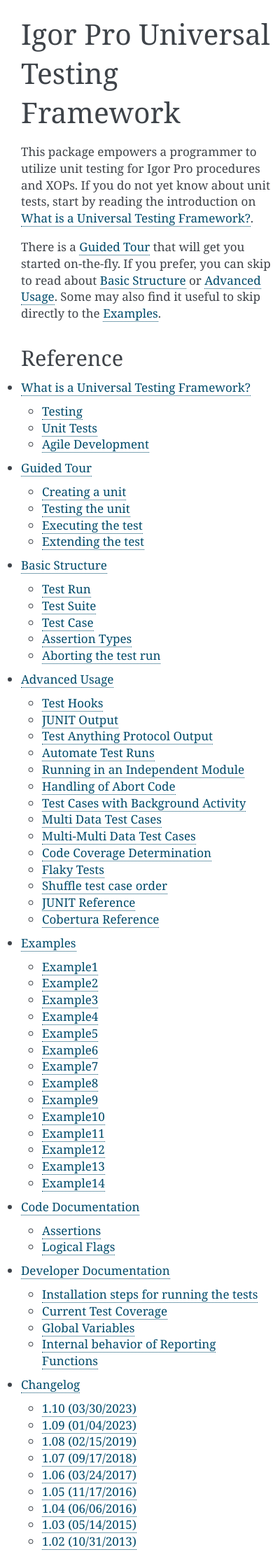
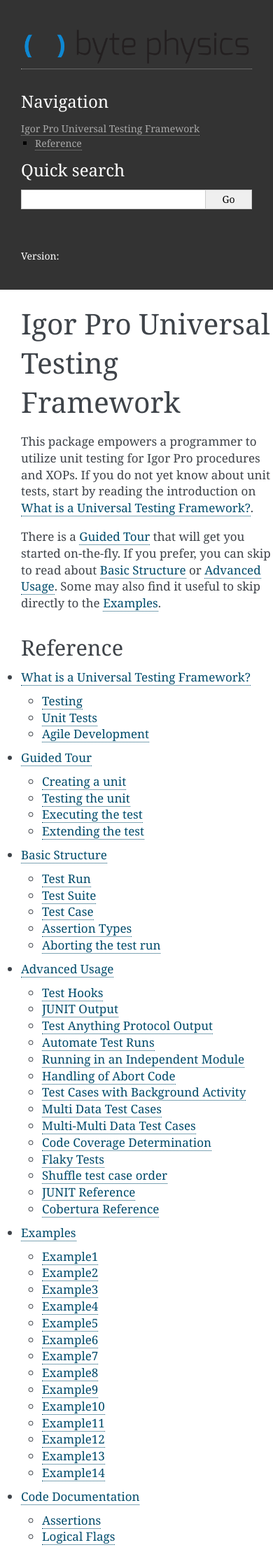
Before and after one commit to byte-physics/igortest, a Sphinx documentation site: the page built from docu/sphinx/source/index.rst, in a window 390 px wide. Shown: the top 2218 px of the page at 70% size. Built offline with Sphinx 7.4.7, drawn with Linux system fonts in a browser that asks for light colours; comment, search, counter and statistics services are not loaded.

Commit message:
Fix sphinx documentation style
We have updated our used sphinx and alabaster versions and they had some major
breaking changes in the style and our current documentation looks a bit off.
These changes ensures that we have the same style like before.

```diff
--- a/docu/sphinx/source/_static/custom.css
+++ b/docu/sphinx/source/_static/custom.css
@@ -1,3 +1,16 @@
 dl.function:not(:last-child) {
   margin-bottom: 3em;
 }
+
+@media screen and (max-width: 940px) {
+  div.document {
+    display: flex;
+    flex-direction: column-reverse;
+  }
+
+  div.document div.sphinxsidebar {
+    margin: -20px -30px 20px -30px;
+    width: unset;
+    left: 0;
+  }
+}
--- a/docu/sphinx/source/conf.py
+++ b/docu/sphinx/source/conf.py
@@ -109,7 +109,6 @@
     'github_repo': 'igortest',
     'github_banner': True,
     'show_powered_by': False,
-    'page_width' : '90%',
 }
 
 html_context = {
```
